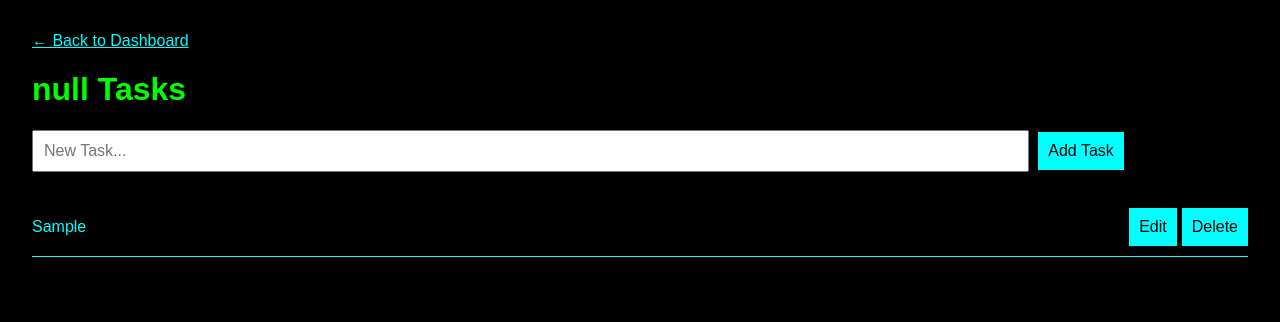
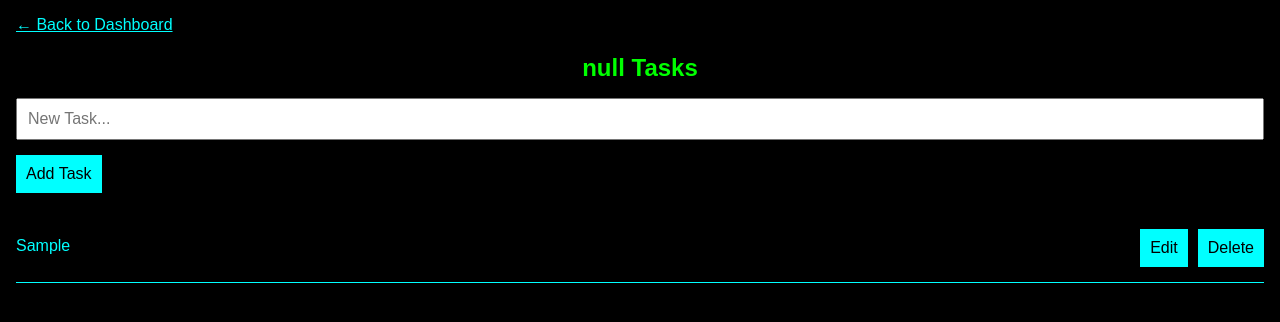
Before and after one commit to otragante/lma-dashboard, a plain HTML site: page task.html in a window 1280 px wide. Both pictures are taken after typing "Sample" into the empty fields and a click on the button "Add Task". Drawn offline with Linux system fonts and the light colour scheme.

Commit message:
Update task.html

```diff
--- a/task.html
+++ b/task.html
@@ -7,28 +7,33 @@
   <style>
     body {
       margin: 0;
-      padding: 2rem;
+      padding: 1rem;
       background-color: #000;
       color: cyan;
       font-family: Arial, sans-serif;
     }
     h1 {
       color: lime;
+      font-size: 1.5rem;
+      text-align: center;
     }
     input[type="text"] {
-      width: 80%;
+      width: 100%;
       padding: 10px;
       margin-bottom: 10px;
       font-size: 1rem;
+      box-sizing: border-box;
     }
     button {
       padding: 10px;
-      margin-left: 5px;
       font-size: 1rem;
       background-color: cyan;
       color: black;
       border: none;
       cursor: pointer;
+      margin: 5px 0;
+      width: 100%;
+      box-sizing: border-box;
     }
     ul {
       list-style: none;
@@ -37,22 +42,41 @@
     li {
       padding: 10px 0;
       display: flex;
-      justify-content: space-between;
-      align-items: center;
+      flex-direction: column;
       border-bottom: 1px solid cyan;
+    }
+    li span {
+      margin-bottom: 5px;
+      word-wrap: break-word;
     }
     .completed span {
       text-decoration: line-through;
       color: gray;
     }
-    .actions button {
-      margin-left: 5px;
+    .actions {
+      display: flex;
+      justify-content: flex-end;
+      gap: 10px;
     }
     a {
       color: cyan;
       text-decoration: underline;
       display: block;
       margin-bottom: 20px;
+    }
+    @media (min-width: 600px) {
+      button {
+        width: auto;
+      }
+      .actions {
+        flex-direction: row;
+        justify-content: flex-end;
+      }
+      li {
+        flex-direction: row;
+        justify-content: space-between;
+        align-items: center;
+      }
     }
   </style>
 </head>
```
